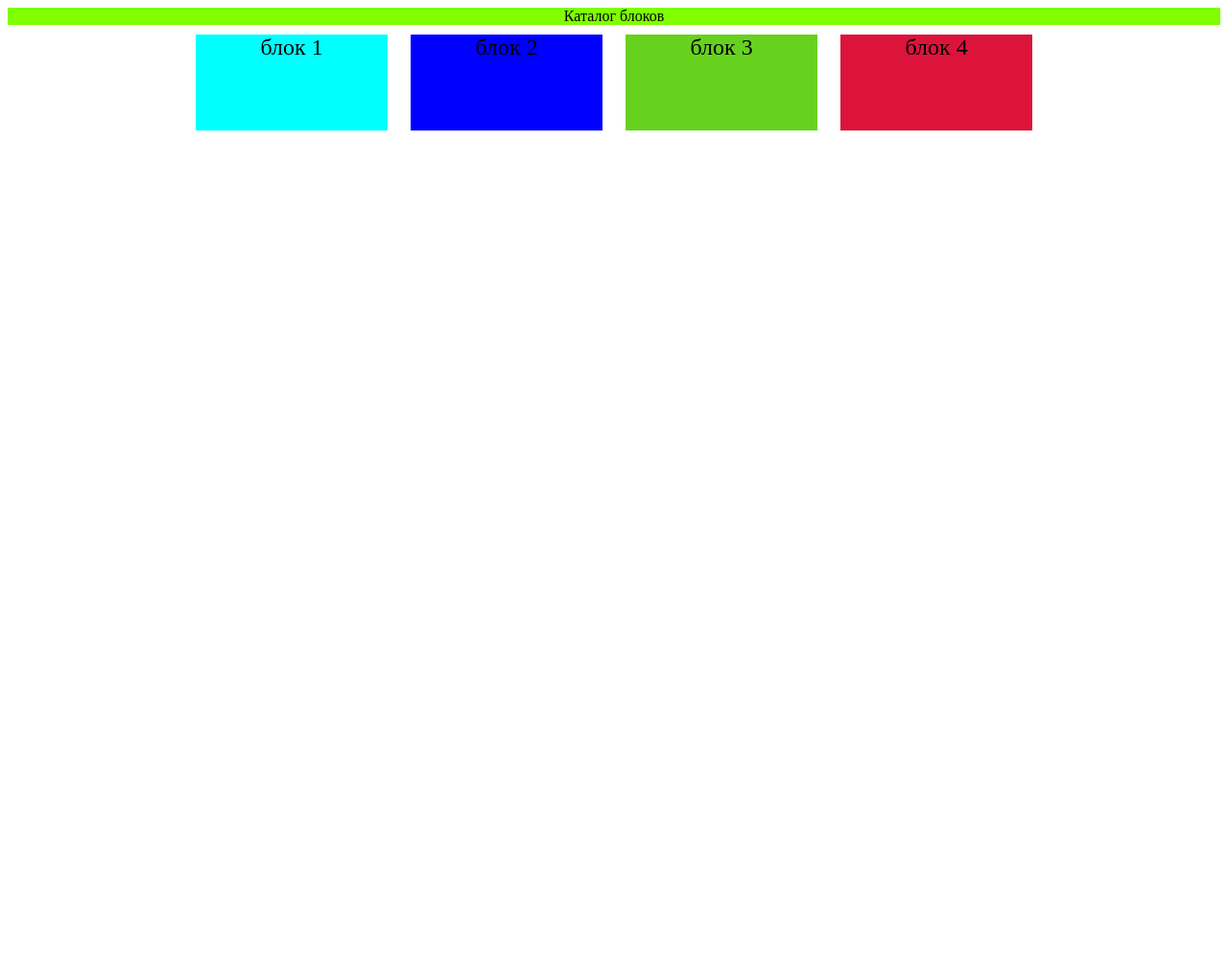
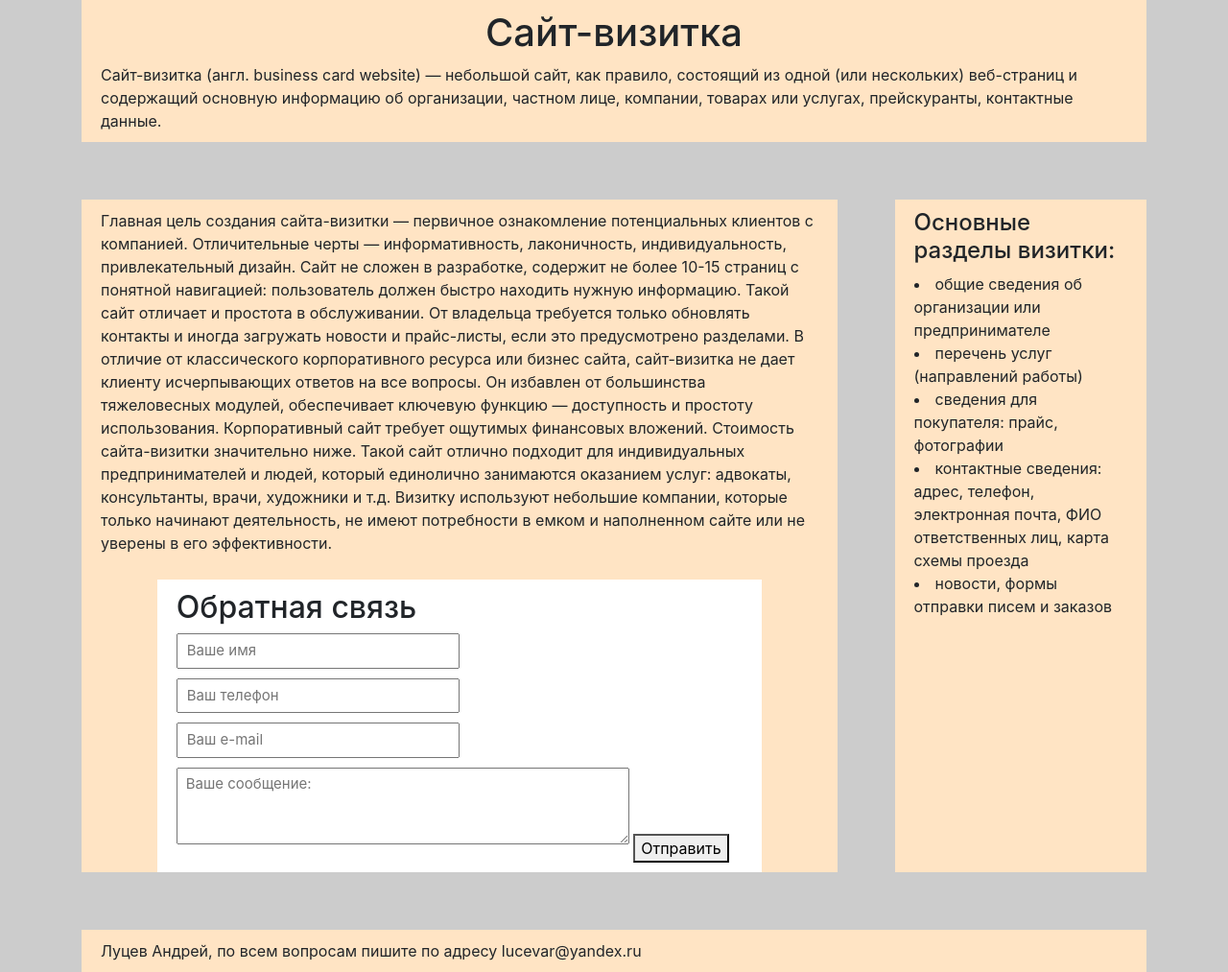
Before and after one commit to dronaka/dronaka.github.io, a plain HTML site: page index.html in a window 1280 px wide. Shown: the whole page at 96% size. Before the commit the page ends 800 px from the top, so only its background shows below. Drawn offline with nearby package versions, Linux system fonts and the light colour scheme.

Commit message:
Add files via upload

```diff
--- a/index.html
+++ b/index.html
@@ -1,16 +1,44 @@
 <!DOCTYPE html>
 
 <head>
+    <link rel="stylesheet" href="https://stackpath.bootstrapcdn.com/bootstrap/4.3.1/css/bootstrap.min.css" integrity="sha384-ggOyR0iXCbMQv3Xipma34MD+dH/1fQ784/j6cY/iJTQUOhcWr7x9JvoRxT2MZw1T" crossorigin="anonymous">
     <meta charset="utf-8">
+    <meta name="viewport" content="width=device-width, initial-scale=1, shrink-to-fit=no">
     <link rel="stylesheet" href="style.css">
 </head>
 
 <body>
-    <header>Каталог блоков</header>
-    <div class="a1"> блок 1</div>
-    <div class="a2"> блок 2</div>
+    <div class="container">
+            <header><h1 class="headh" >Сайт-визитка</h1> Сайт-визитка (англ. business card website) — небольшой сайт, как правило, состоящий из одной (или нескольких) веб-страниц и содержащий основную информацию об организации, частном лице, компании, товарах или услугах, прейскуранты, контактные данные.</header>
+            <section class="main">
+                <p class="main-text">Главная цель создания сайта-визитки — первичное ознакомление потенциальных клиентов с компанией. Отличительные черты — информативность, лаконичность, индивидуальность, привлекательный дизайн. Сайт не сложен в разработке, содержит не более 10-15 страниц с понятной навигацией: пользователь должен быстро находить нужную информацию. Такой сайт отличает и простота в обслуживании. От владельца требуется только обновлять контакты и иногда загружать новости и прайс-листы, если это предусмотрено разделами.
+                        В отличие от классического корпоративного ресурса или бизнес сайта, сайт-визитка не дает клиенту исчерпывающих ответов на все вопросы. Он избавлен от большинства тяжеловесных модулей, обеспечивает ключевую функцию — доступность и простоту использования.
+                        Корпоративный сайт требует ощутимых финансовых вложений. Стоимость сайта-визитки значительно ниже. Такой сайт отлично подходит для индивидуальных предпринимателей и людей, который единолично занимаются оказанием услуг: адвокаты, консультанты, врачи, художники и т.д. Визитку используют небольшие компании, которые только начинают деятельность, не имеют потребности в емком и наполненном сайте или не уверены в его эффективности.
+                </p>
+                <div id="inline">
+                    <form id="contact" action="#" method="post" name="contact">
+                    <h2>Обратная связь</h2>
+                    <input id="name" class="txt" name="name" type="name" placeholder="Ваше имя">
+                    <input id="phone" class="txt" name="phone" type="phone" placeholder="Ваш телефон">
+                    <input id="email" class="txt" name="email" type="email" placeholder="Ваш e-mail">
+                    <textarea id="msg" class="txtarea" name="msg" placeholder="Ваше сообщение:"></textarea>
+                    <button id="send">Отправить</button>
+                    </form>
+                </div>
+            </section>
+            <aside class="sidebar">
+                 <h4>Основные разделы визитки:</h4>
+                 <li>общие сведения об организации или предпринимателе</li>
+                 <li>перечень услуг (направлений работы)</li>
+                 <li>сведения для покупателя: прайс, фотографии</li>
+                 <li>контактные сведения: адрес, телефон, электронная почта, ФИО ответственных лиц, карта схемы проезда</li>
+                 <li>новости, формы отправки писем и заказов</li>
 
-    <div class="a3">блок 3</div>
-    <div class="a4">блок 4</div>
+            </aside>
+            <footer>
+                    Луцев Андрей, по всем вопросам пишите по адресу lucevar@yandex.ru
+            </footer>
 
+
+    </div>
 </body>
--- a/style.css
+++ b/style.css
@@ -1,50 +1,74 @@
 header {
-    background-color: chartreuse;
+    padding: 10px 20px;
+    grid-area: header;
+    background-color: bisque;
+  }
+  .main {
+    grid-area: main;
+    background-color: bisque;
+  }
+  .sidebar {
+    padding: 10px 20px;
+    grid-area: sidebar;
+    background-color: bisque;
+  }
+  footer {
+    padding: 10px 20px;
+    grid-area: footer;
+    background-color: bisque;
+  }
+
+  .main-text {
+      padding: 10px 20px;
+  }
+  .headh {
     text-align: center;
+  }
 
+body{
+    background-color: rgb(204, 204, 204);
 }
+  .container {
+    background-color: rgb(204, 204, 204);
+    display: grid;
 
-body {
-    text-align: center;
-}
 
-div {
-    font-size: 150%;
-    width: 200px;
-    height: 100px;
-    text-align: center;
-    margin: 10px;
-    display: inline-block;
-}
-.a1 {
-    background-color: aqua;
+    grid-template-columns: 3fr 1fr;
 
-}
 
-.a2 {
-    background-color: blue;
+    grid-template-areas:
+      "header header"
+      "main sidebar"
+      "footer footer";
 
-}
+    /* Интервал между ячейками сетки */
+    grid-gap: 60px;
+  }
 
-.a3 {
-    background-color: rgb(102, 210, 30);
-
-}
-
-.a4 {
-    background-color: crimson;
-
-}
-
-@media screen and (max-width: 683px) {
-        div {
-            width: 150px;
-            height: 150px;
-        }
-    }
-    @media screen and (max-width: 360px) {
-        div {
-            width: 150px;
-            height: 200px;
-        }
-    }
+  /*
+Форма обратной связи
+*/
+#inline {
+    margin-left:30px;
+    width:80%;
+    margin:0 auto;
+    background:#FFF;
+    padding:10px 20px;
+ }
+ .txt {
+    display:inline-block;
+    color:#676767;
+    width:50%;
+    margin-bottom:10px;
+    padding:5px 9px;
+    font-size:15px;
+ }
+ .txtarea {
+    display:inline-block;
+    color:#676767;
+    width:80%;
+    margin-bottom:10px;
+    padding:5px 9px;
+    font-size:15px;
+    height:80px;
+ }
```
